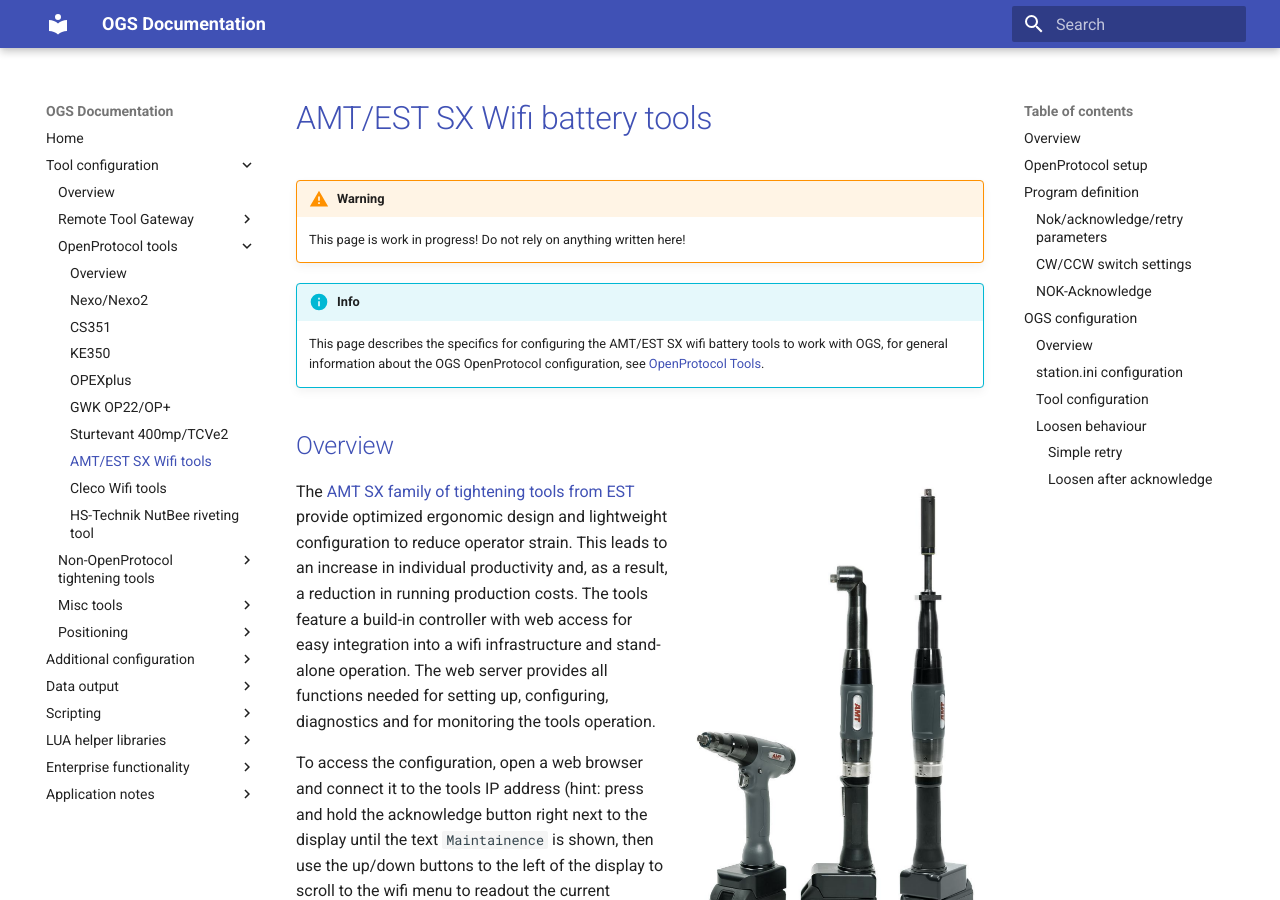
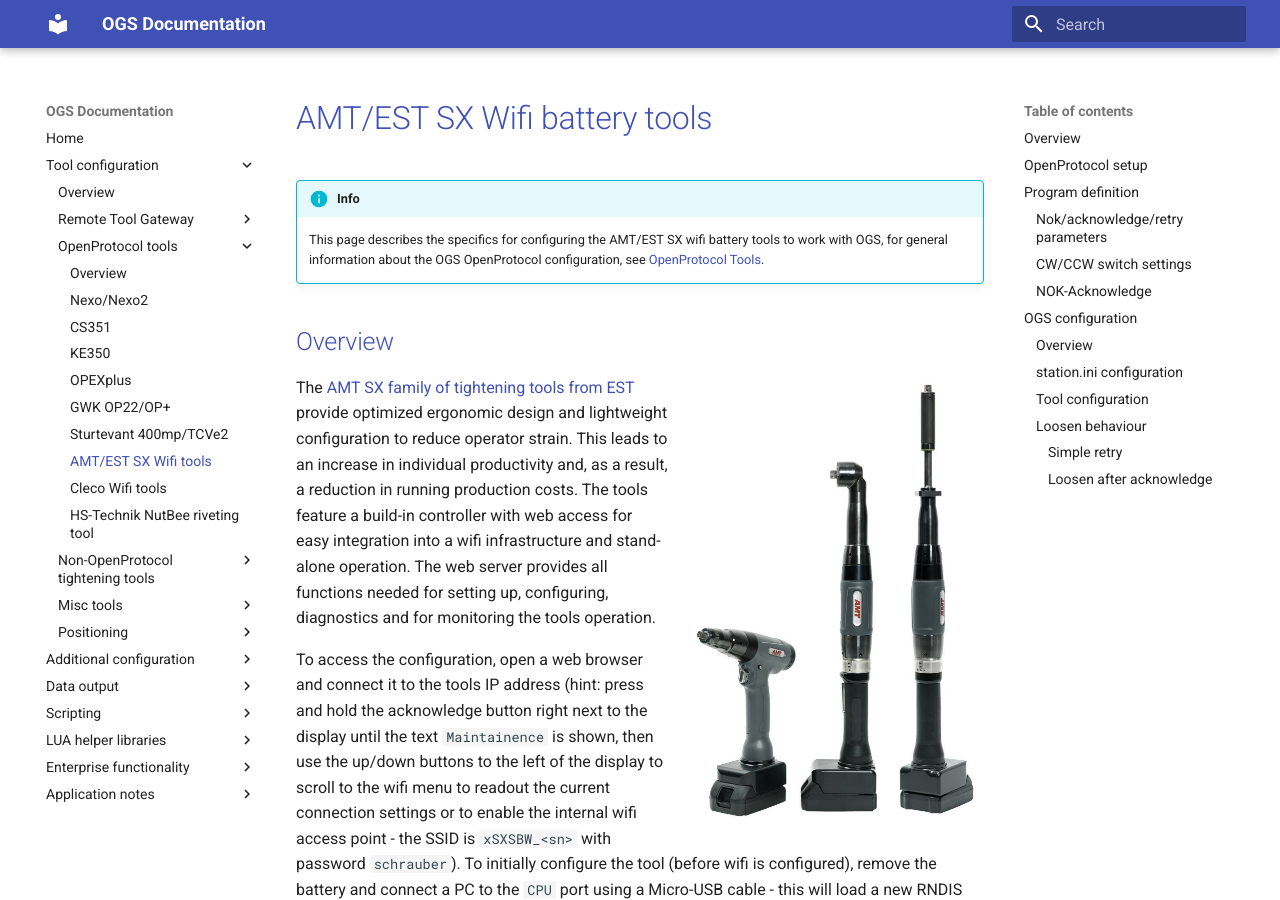
Before and after one commit to haller-erne/ogs, an MkDocs documentation site: the page built from docs/tools/openprotocol/amt.md, in a window 1280 px wide and 900 px high. Built offline with MkDocs 1.6.1 and Material for MkDocs 9.7.7, drawn with Linux system fonts in a browser that asks for light colours.

Commit message:
Remove warning

```diff
--- a/docs/tools/openprotocol/amt.md
+++ b/docs/tools/openprotocol/amt.md
@@ -1,8 +1,4 @@
 # AMT/EST SX Wifi battery tools
-
-!!! warning
-
-    This page is work in progress! Do not rely on anything written here!
 
 !!! info
 
```
